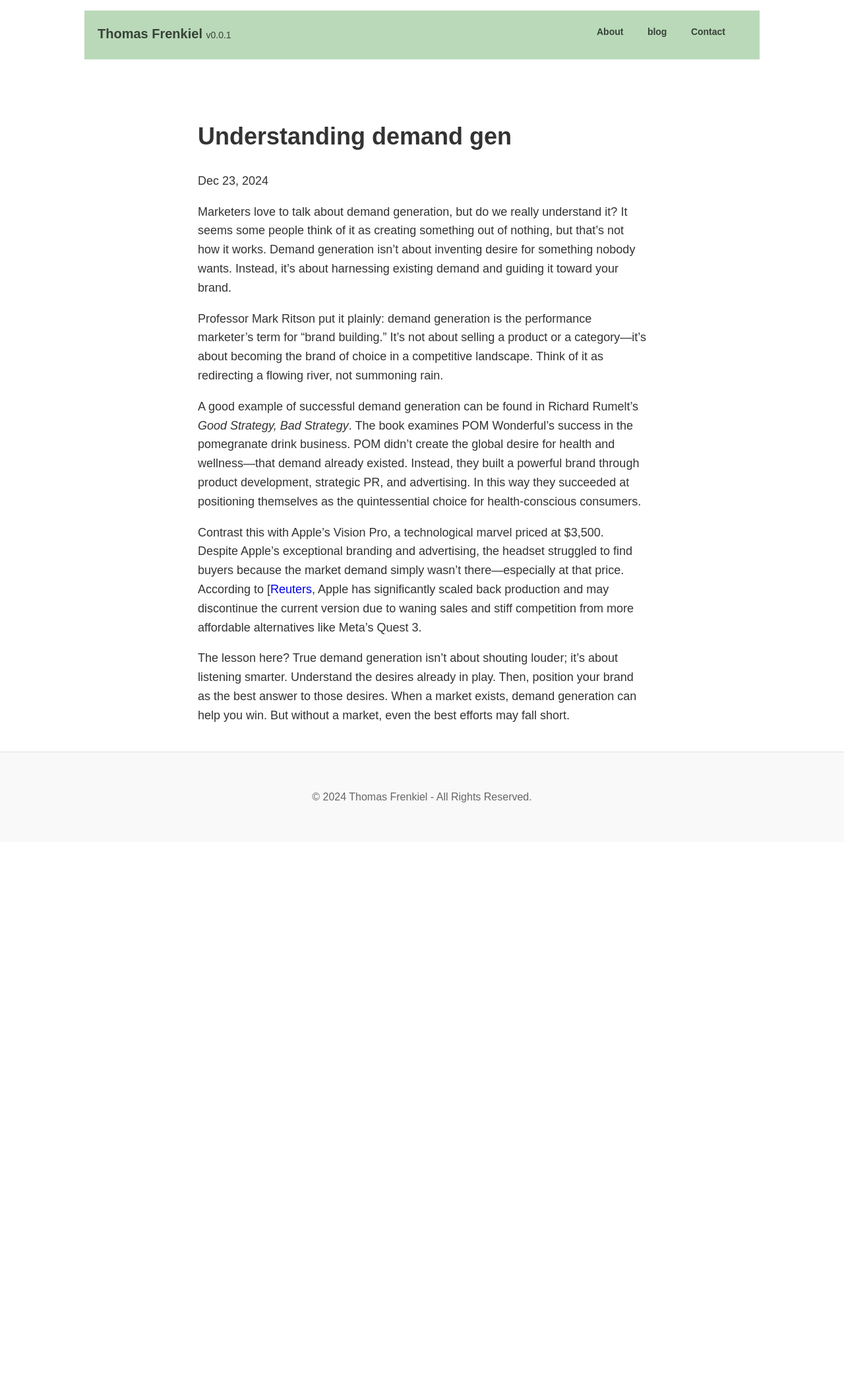
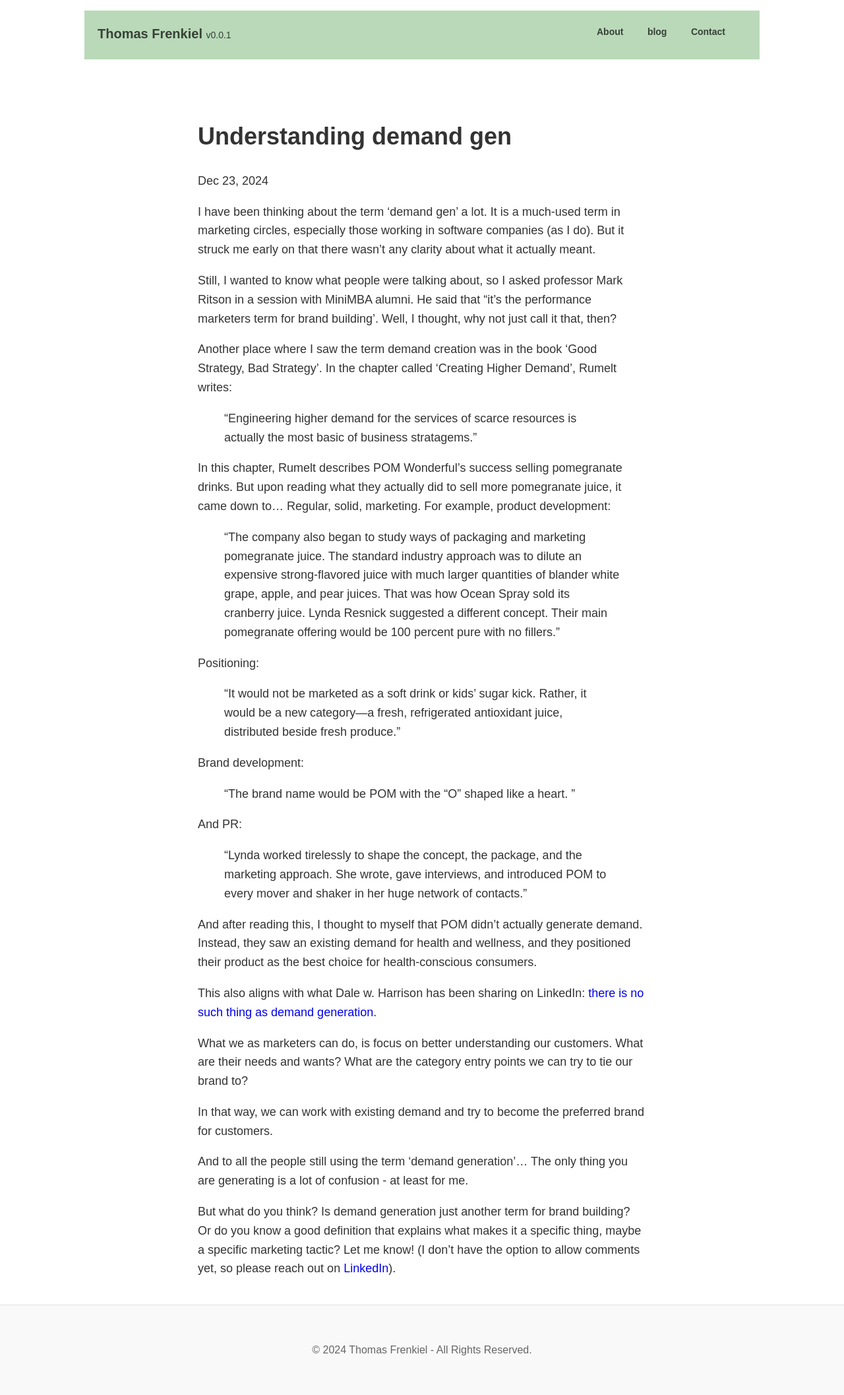
Before and after one commit to tfrenkiel040/website, a Jekyll site: the page built from _posts/2024-12-24-demand-gen.md, in a window 1280 px wide. Shown: the whole page at 66% size. Built offline with Jekyll 4.4.1, drawn with Linux system fonts in a browser that asks for light colours; before the commit the page ends 1276 px from its top, so only the background shows below that.

Commit message:
Update to demand gen article + updates to css

```diff
--- a/_posts/2024-12-24-demand-gen.md
+++ b/_posts/2024-12-24-demand-gen.md
@@ -6,12 +6,76 @@ categories: marketing
 ---
 
 
-Marketers love to talk about demand generation, but do we really understand it? It seems some people think of it as creating something out of nothing, but that’s not how it works. Demand generation isn’t about inventing desire for something nobody wants. Instead, it’s about harnessing existing demand and guiding it toward your brand.
+I have been thinking about the term ‘demand gen’ a lot. It is a much-used term in marketing circles, especially those working in software companies (as I do). But it struck me early on that there wasn’t any clarity about what it actually meant.
 
-Professor Mark Ritson put it plainly: demand generation is the performance marketer’s term for “brand building.” It’s not about selling a product or a category—it’s about becoming the brand of choice in a competitive landscape. Think of it as redirecting a flowing river, not summoning rain.
+Still, I wanted to know what people were talking about, so I asked professor Mark Ritson in a session with MiniMBA alumni. He said that “it’s the performance marketers term for brand building’. Well, I thought, why not just call it that, then?
 
-A good example of successful demand generation can be found in Richard Rumelt’s *Good Strategy, Bad Strategy*. The book examines POM Wonderful’s success in the pomegranate drink business. POM didn’t create the global desire for health and wellness—that demand already existed. Instead, they built a powerful brand through product development, strategic PR, and advertising. In this way they succeeded at positioning themselves as the quintessential choice for health-conscious consumers.
+Another place where I saw the term demand creation was in the book ‘Good Strategy, Bad Strategy’. In the chapter called ‘Creating Higher Demand’, Rumelt writes:
 
-Contrast this with Apple’s Vision Pro, a technological marvel priced at $3,500. Despite Apple’s exceptional branding and advertising, the headset struggled to find buyers because the market demand simply wasn’t there—especially at that price. According to [<a href="https://www.reuters.com/technology/apple-sharply-cuts-back-vision-pro-production-information-reports-2024-10-23/" target="_blank">Reuters</a>, Apple has significantly scaled back production and may discontinue the current version due to waning sales and stiff competition from more affordable alternatives like Meta’s Quest 3.
+> “Engineering higher demand for the services of scarce resources is
+> actually the most basic of business stratagems.”
 
-The lesson here? True demand generation isn’t about shouting louder; it’s about listening smarter. Understand the desires already in play. Then, position your brand as the best answer to those desires. When a market exists, demand generation can help you win. But without a market, even the best efforts may fall short.
+
+
+In this chapter, Rumelt describes POM Wonderful’s success selling pomegranate drinks. But upon reading what they actually did to sell more pomegranate juice, it came down to… Regular, solid, marketing. For example, product development:
+
+
+
+> “The company also began to study ways of packaging and marketing
+> pomegranate juice. The standard industry approach was to dilute an
+> expensive strong-flavored juice with much larger quantities of blander
+> white grape, apple, and pear juices. That was how Ocean Spray sold its
+> cranberry juice. Lynda Resnick suggested a different concept. Their
+> main pomegranate offering would be 100 percent pure with no fillers.”
+
+
+
+
+Positioning:
+
+
+
+> “It would not be marketed as a soft drink or kids’ sugar kick. Rather,
+> it would be a new category—a fresh, refrigerated antioxidant juice,
+> distributed beside fresh produce.”
+
+
+
+
+Brand development:
+
+
+
+> “The brand name would be POM with the “O” shaped like a heart. ”
+
+
+
+
+And PR:
+
+
+
+> “Lynda worked tirelessly to shape the concept, the package, and the
+> marketing approach. She wrote, gave interviews, and introduced POM to
+> every mover and shaker in her huge network of contacts.”
+
+
+
+
+
+
+
+And after reading this, I thought to myself that POM didn't actually generate demand. Instead, they saw an existing demand for health and wellness, and they positioned their product as the best choice for health-conscious consumers.
+
+
+
+This also aligns with what Dale w. Harrison has been sharing on LinkedIn: [there is no such thing as demand generation](https://www.linkedin.com/feed/update/urn:li:activity:7157471671409373184/){:target="_blank" rel="noopener noreferrer"}.
+
+What we as marketers can do, is focus on better understanding our customers. What are their needs and wants? What are the category entry points we can try to tie our brand to?
+
+In that way, we can work with existing demand and try to become the preferred brand for customers.
+
+And to all the people still using the term 'demand generation'... The only thing you are generating is a lot of confusion - at least for me.
+
+But what do you think?
+Is demand generation just another term for brand building? Or do you know a good definition that explains what makes it a specific thing, maybe a specific marketing tactic? Let me know! (I don't have the option to allow comments yet, so please reach out on [LinkedIn](https://www.linkedin.com/in/thomasfrenkiel/){:target="_blank" rel="noopener noreferrer"}).
--- a/assets/css/app.css
+++ b/assets/css/app.css
@@ -3,7 +3,6 @@
 * {
 
     box-sizing: border-box;
-    list-style: none;
     text-decoration: none;
 }
 
@@ -28,6 +27,7 @@
     color: rgba( 0, 0, 0, .7 );
     transition: .3s ease;
 }
+
 .off-screen-menu.active {
     right: 0;
 }
--- a/assets/css/custom.css
+++ b/assets/css/custom.css
@@ -30,7 +30,7 @@ text-decoration: none;
     .fl {
         float: none !important;
         width: 100% !important;
-         padding-left: 0px;
+        padding-left: 0px;
         padding-right: 0px;
 
     }
@@ -145,3 +145,57 @@ text-decoration: none;
 .footer-links a:hover {
   text-decoration: underline; /* Underline on hover */
 }
+
+
+/* General rule to show bullets by default */
+ul, ol {
+    list-style: initial; /* Default bullet or number styling */
+    margin: 1em 0;
+    padding-left: 2em;
+}
+
+/* Remove bullets for the hidden menu */
+#off-screen-menu ul, #off-screen-menu ol {
+    list-style: none; /* No bullets or numbers */
+    padding-left: 0; /* Adjust alignment as needed */
+}
+
+
+/* Hide bullets for the post list on homepage and /blog */
+.post-list {
+    list-style: none !important; /* Force no bullets */
+    padding-left: 0 !important; /* Force alignment */
+    margin: 0; /* Optional: ensure no extra spacing */
+}
+
+.post-list li {
+    list-style: none !important;
+    padding-left: 0;
+}
+
+
+/* Ensure bullets are visible for blog posts and web pages */
+.blog-post ul, .blog-post ol,
+.web-page ul, .web-page ol {
+    list-style: disc; /* Bullet styling for unordered lists */
+    padding-left: 2em; /* Indentation for bullets */
+    margin: 1em 0;
+}
+
+/* Optional: Styling for nested lists inside blog posts or pages */
+.blog-post ul ul, .blog-post ol ol,
+.web-page ul ul, .web-page ol ol {
+    list-style-type: circle; /* Customize for nested lists */
+    padding-left: 1.5em;
+}
+
+/* Responsive design for smaller screens */
+@media (max-width: 768px) {
+    ul, ol {
+        padding-left: 1.5em; /* Adjust padding for smaller screens */
+    }
+
+    li {
+        font-size: 0.9rem; /* Reduce font size */
+    }
+}
```
Also changed, not shown: _posts/2024-07-16-the-message.md (+3 -3 lines).
